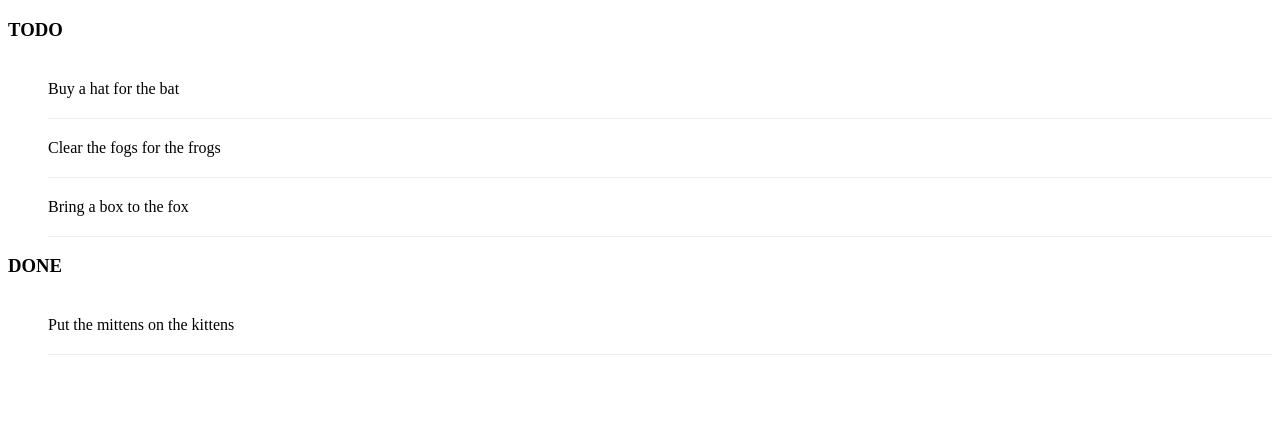
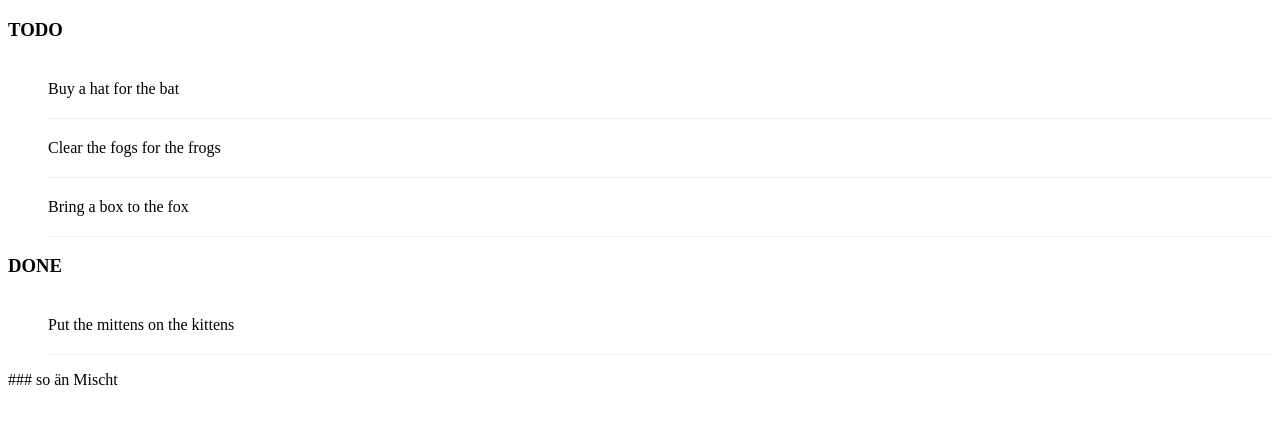
Before and after one commit to rokech/todo-list, a plain HTML site: page index.html in a window 1280 px wide. Shown: the part 61-484 px from the top of the page. Drawn offline with Linux system fonts and the light colour scheme.

```diff
--- a/index.html
+++ b/index.html
@@ -33,3 +33,4 @@
         </ul>
     </body>
 </html>
+### so än Mischt
```
